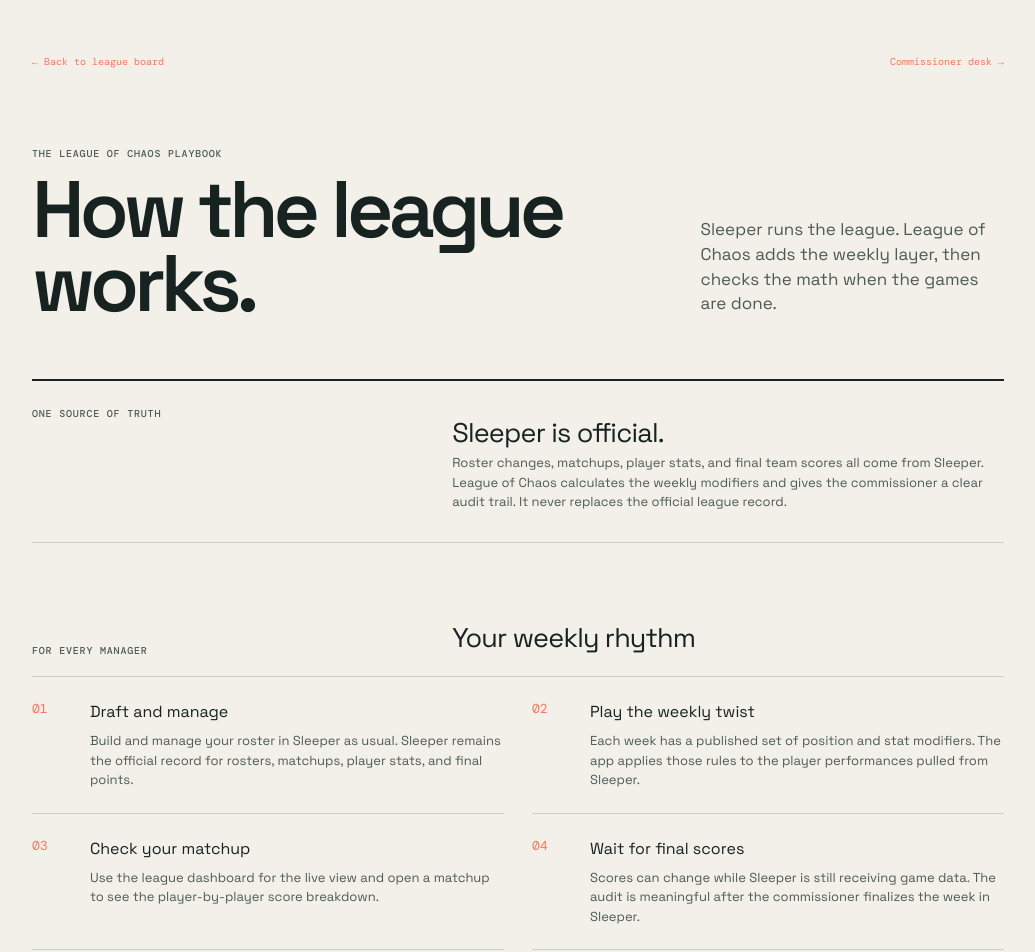
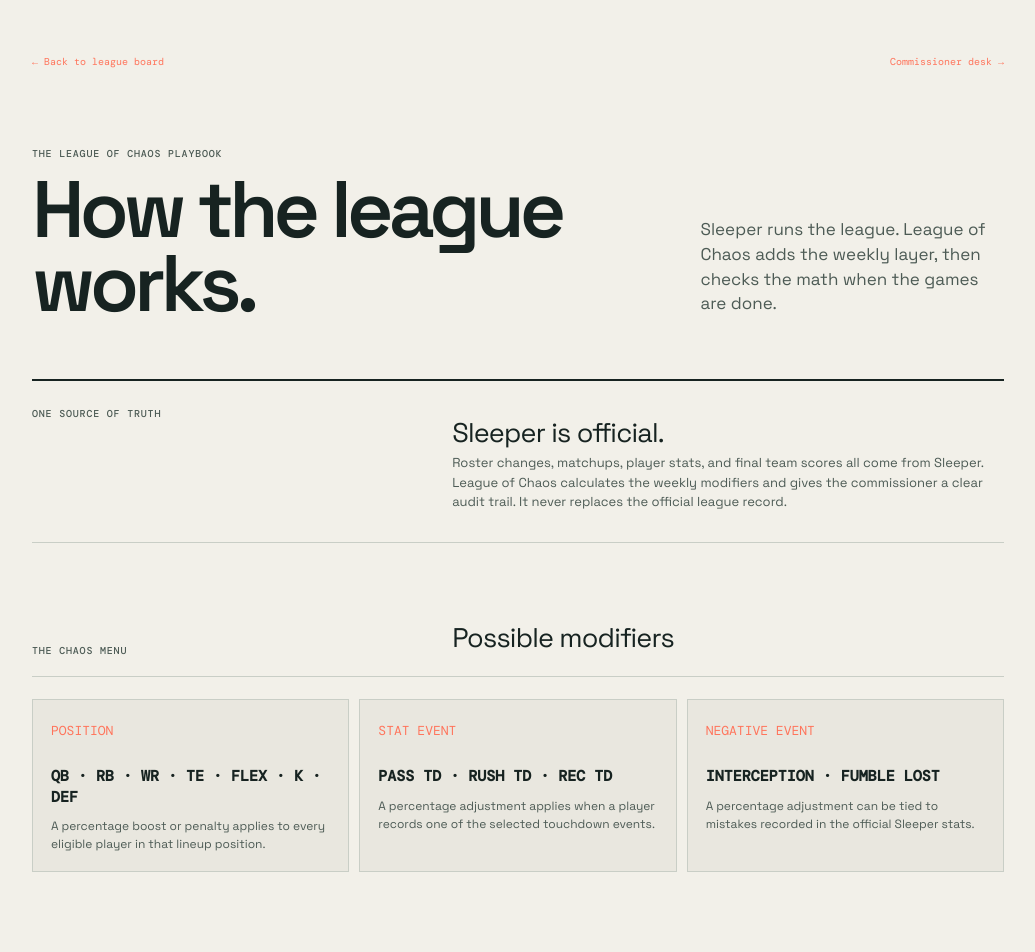
Before and after one commit to jasonkro/wild-card, a Next.js app: page /guide in a window 1280 px wide. Shown: the top 952 px of the page, without its empty margins (122-1157 px from the left). Built offline with nearby package versions, Linux system fonts and the light colour scheme.

Commit message:
Document League of Chaos modifiers

```diff
--- a/app/guide/page.tsx
+++ b/app/guide/page.tsx
@@ -13,6 +13,12 @@
   ['After games', 'Review the final player and team scores in Sleeper. Enter any official corrections there using Sleeper’s commissioner tools.'],
   ['Run the audit', 'Open the league’s Verification page and check every team. A mismatch means the Sleeper final score and the modifier calculation need review.'],
   ['Resolve exceptions', 'Investigate any mismatch in the matchup detail view, then correct the official Sleeper score before treating the week as final.'],
+];
+
+const possibleModifiers = [
+  ['POSITION', 'QB · RB · WR · TE · FLEX · K · DEF', 'A percentage boost or penalty applies to every eligible player in that lineup position.'],
+  ['STAT EVENT', 'PASS TD · RUSH TD · REC TD', 'A percentage adjustment applies when a player records one of the selected touchdown events.'],
+  ['NEGATIVE EVENT', 'INTERCEPTION · FUMBLE LOST', 'A percentage adjustment can be tied to mistakes recorded in the official Sleeper stats.'],
 ];
 
 export default function GuidePage() {
@@ -36,6 +42,22 @@
         <div>
           <h2>Sleeper is official.</h2>
           <p>Roster changes, matchups, player stats, and final team scores all come from Sleeper. League of Chaos calculates the weekly modifiers and gives the commissioner a clear audit trail. It never replaces the official league record.</p>
+        </div>
+      </section>
+
+      <section className="guide-section">
+        <div className="guide-section-heading">
+          <span className="eyebrow">THE CHAOS MENU</span>
+          <h2>Possible modifiers</h2>
+        </div>
+        <div className="guide-possible-grid">
+          {possibleModifiers.map(([type, targets, description]) => (
+            <article className="guide-possible-card" key={type}>
+              <span className="guide-number">{type}</span>
+              <h3>{targets}</h3>
+              <p>{description}</p>
+            </article>
+          ))}
         </div>
       </section>
 
--- a/app/league-contrast.css
+++ b/app/league-contrast.css
@@ -26,6 +26,31 @@
   margin-bottom: 28px;
 }
 
+.guide-possible-grid {
+  display: grid;
+  grid-template-columns: repeat(auto-fit, minmax(220px, 1fr));
+  gap: 10px;
+  margin-top: 22px;
+}
+
+.guide-possible-card {
+  padding: 18px;
+  background: #e9e7df;
+  border: 1px solid var(--line);
+}
+
+.guide-possible-card h3 {
+  margin: 24px 0 10px;
+  font: 600 15px/1.35 "DM Mono", monospace;
+}
+
+.guide-possible-card p {
+  margin: 0;
+  color: var(--muted);
+  font-size: 12px;
+  line-height: 1.5;
+}
+
 @media (max-width: 760px) {
   .league-modifiers .next-modifier {
     grid-template-columns: 1fr auto;
```
